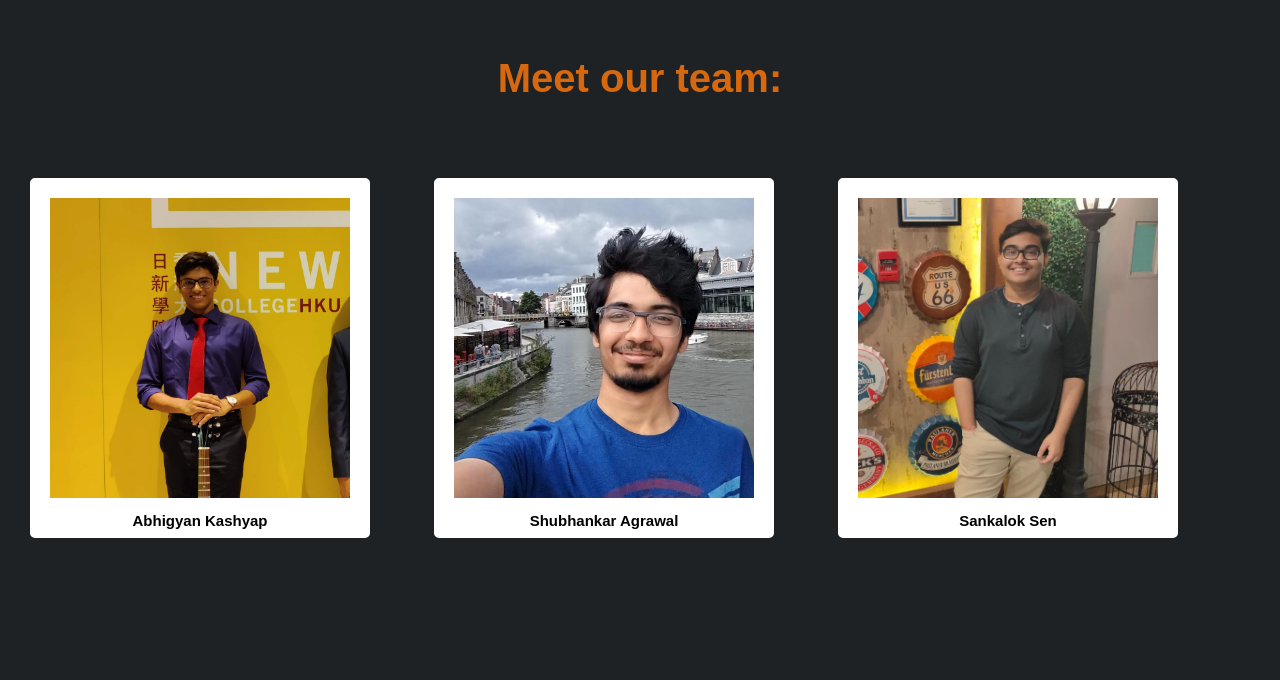
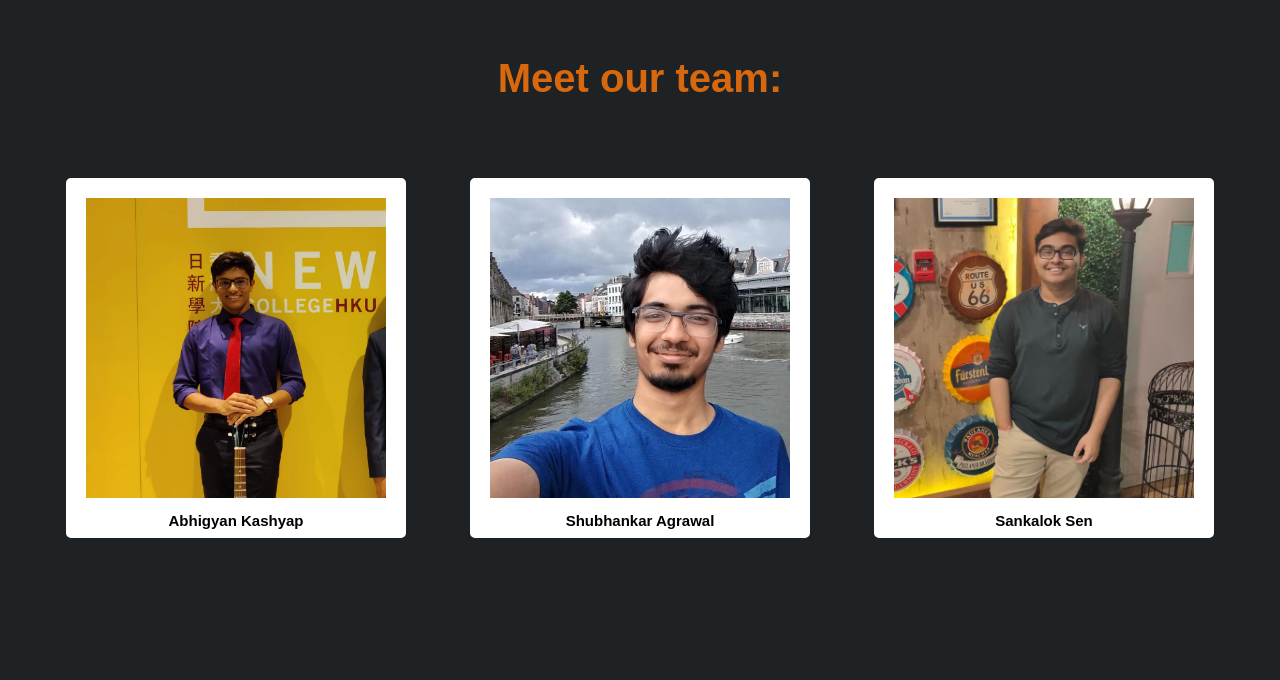
Before and after one commit to Kash1405/TheHunt, a plain HTML site: page index.html in a window 1280 px wide. Shown: the part 1882-2562 px from the top of the page. Drawn offline with Linux system fonts and the light colour scheme; grey boxes are pictures that could not be loaded.

Commit message:
Centering team images

```diff
--- a/public/css/styles.css
+++ b/public/css/styles.css
@@ -299,6 +299,11 @@ html {
 html {
    scroll-behavior: smooth;
 }
+#container {
+    text-align: center;
+    margin-left: auto;
+    margin-right: auto;
+}
 
 #Ourteam {
    display: inline-block;
```
